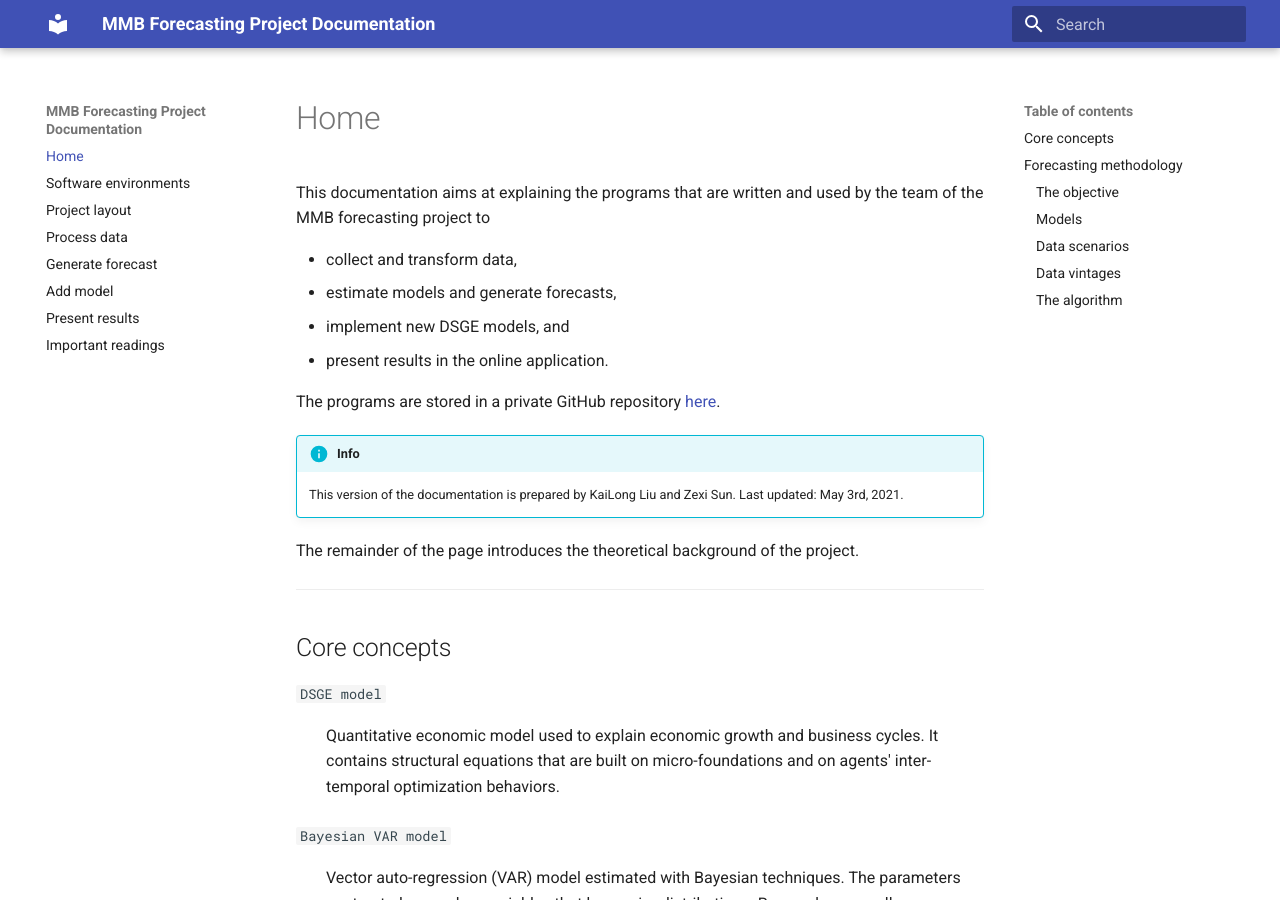
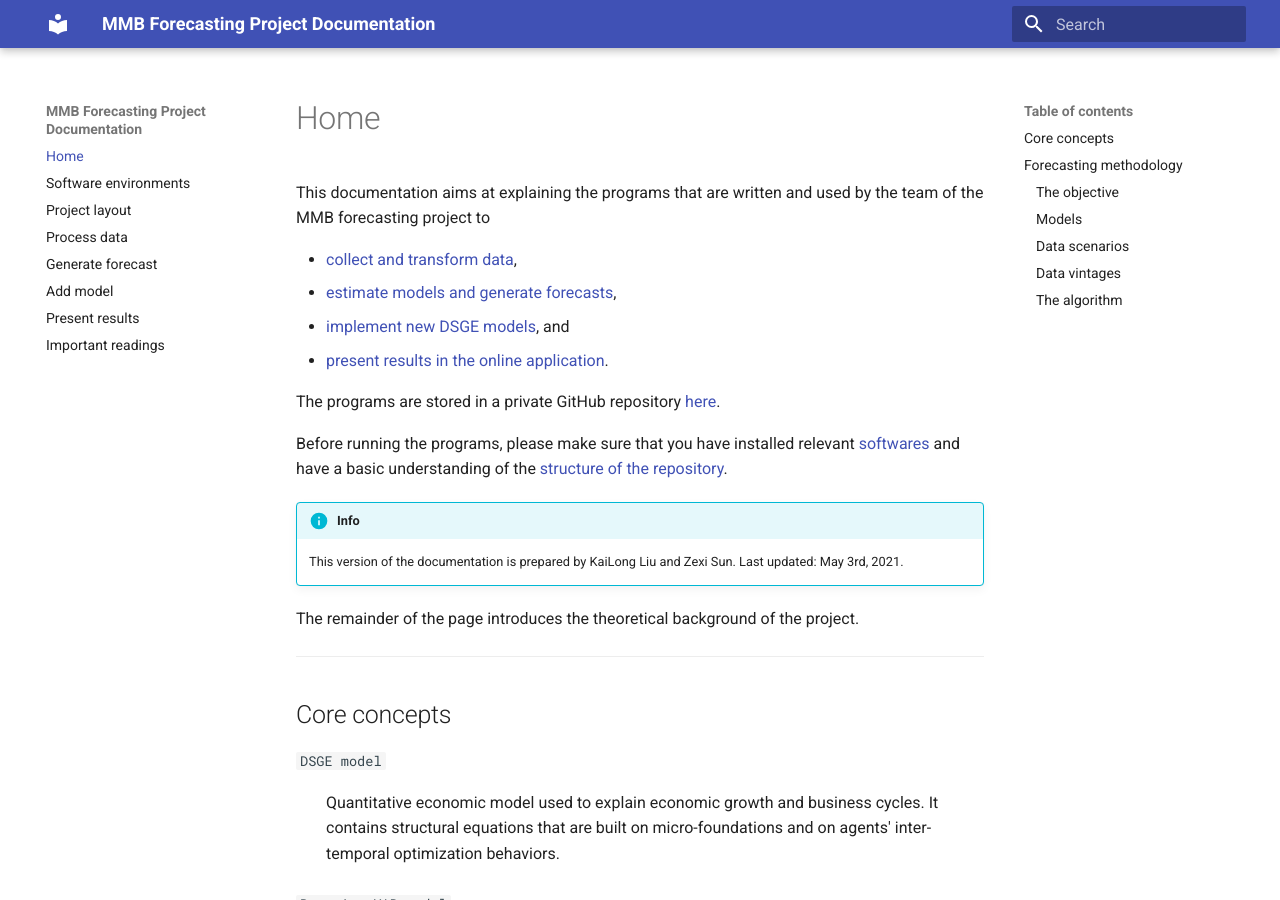
Before and after one commit to zsun9/mmbforecastdoc, an MkDocs documentation site: the page built from docs/index.md, in a window 1280 px wide and 900 px high. Built offline with MkDocs 1.6.1 and Material for MkDocs 9.7.7, drawn with Linux system fonts in a browser that asks for light colours.

Commit message:
Update index.md

```diff
--- a/docs/index.md
+++ b/docs/index.md
@@ -2,12 +2,14 @@
 
 This documentation aims at explaining the programs that are written and used by the team of the MMB forecasting project to
 
-- collect and transform data,
-- estimate models and generate forecasts,
-- implement new DSGE models, and
-- present results in the online application.
+- [collect and transform data](data.md),
+- [estimate models and generate forecasts](forecast.md),
+- [implement new DSGE models](model.md), and
+- [present results in the online application](application.md).
 
 The programs are stored in a private GitHub repository [here](https://github.com/zexisun/MMB_forecast_application).
+
+Before running the programs, please make sure that you have installed relevant [softwares](system.md) and have a basic understanding of the [structure of the repository](layout.md).
 
 !!! info
     This version of the documentation is prepared by KaiLong Liu and Zexi Sun. Last updated: May 3rd, 2021.
```
